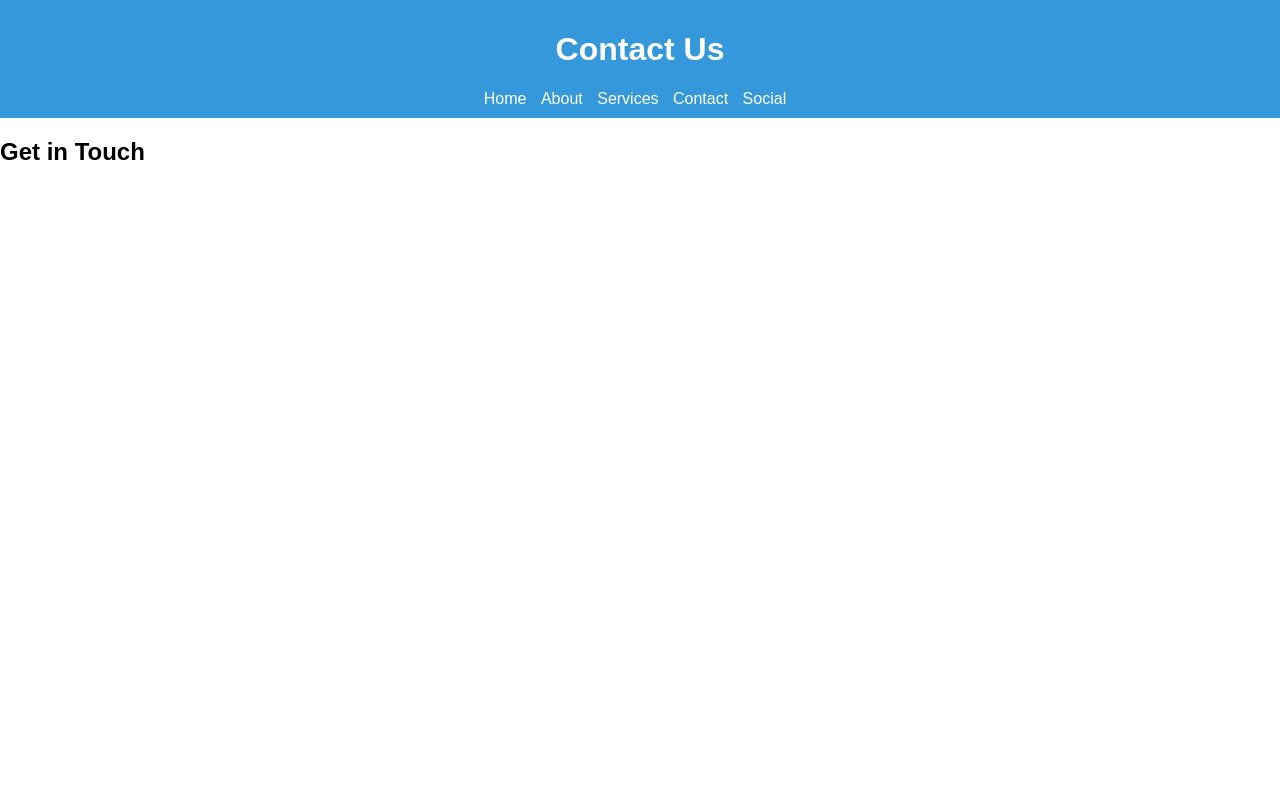
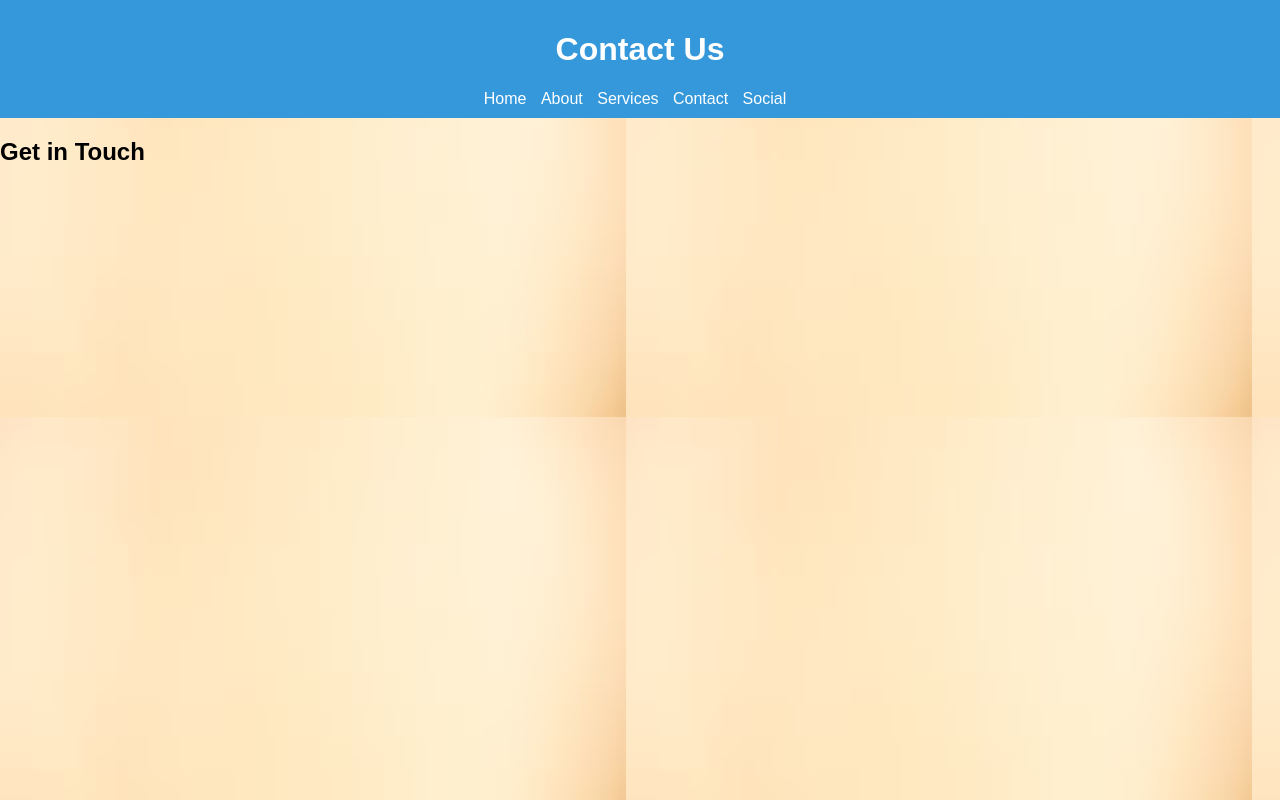
Before and after one commit to Anurag-Jain-S/anuweb, a plain HTML site: page contact.html in a window 1280 px wide. Drawn offline with Linux system fonts and the light colour scheme.

Commit message:
Update contact.html

```diff
--- a/contact.html
+++ b/contact.html
@@ -7,7 +7,7 @@
     <link rel="stylesheet" href="style.css">
     <title>Contact</title>
 </head>
-<body>
+<body style="background-image: url('background.jpg');">
     <header>
         <h1>Contact Us</h1>
         <nav>
```
